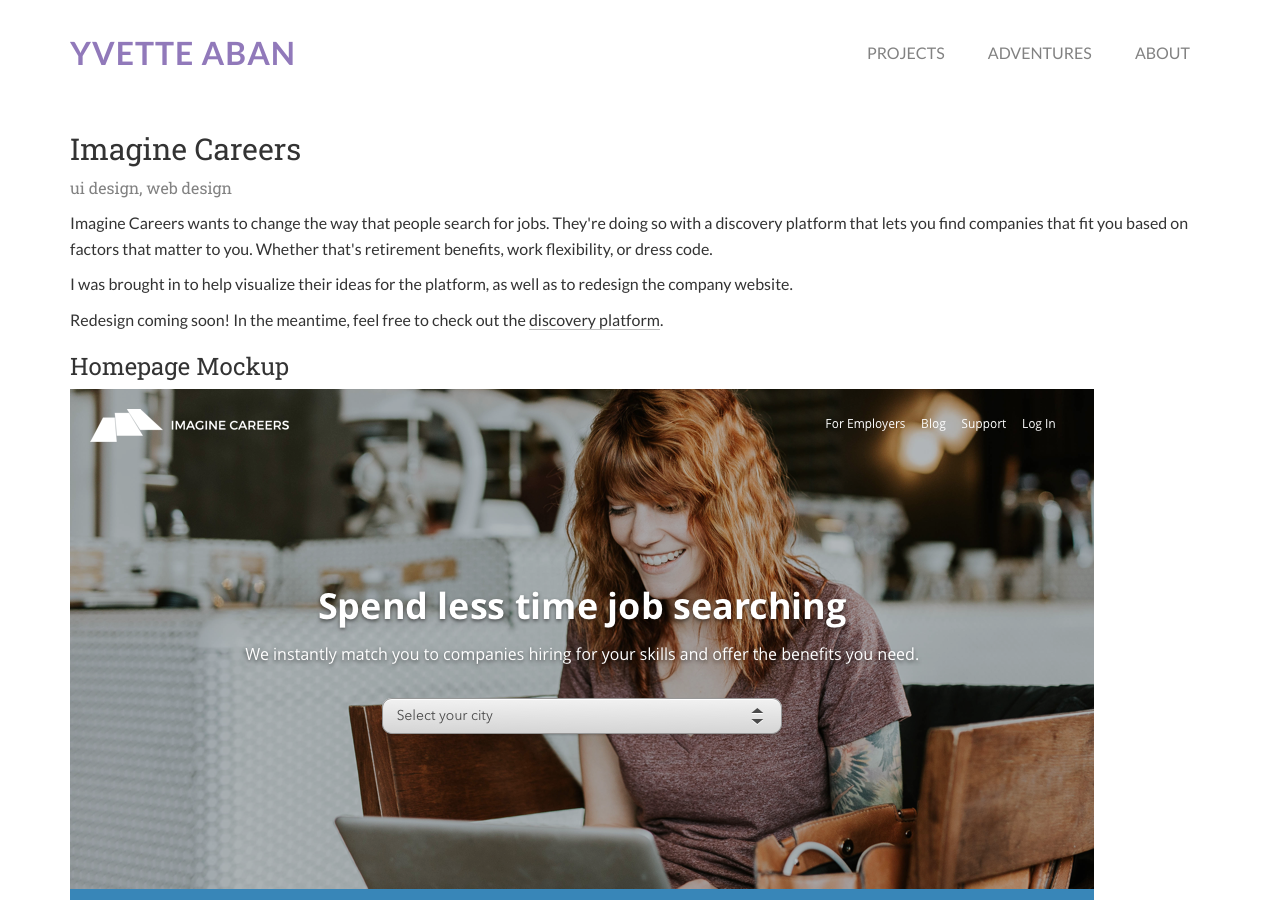
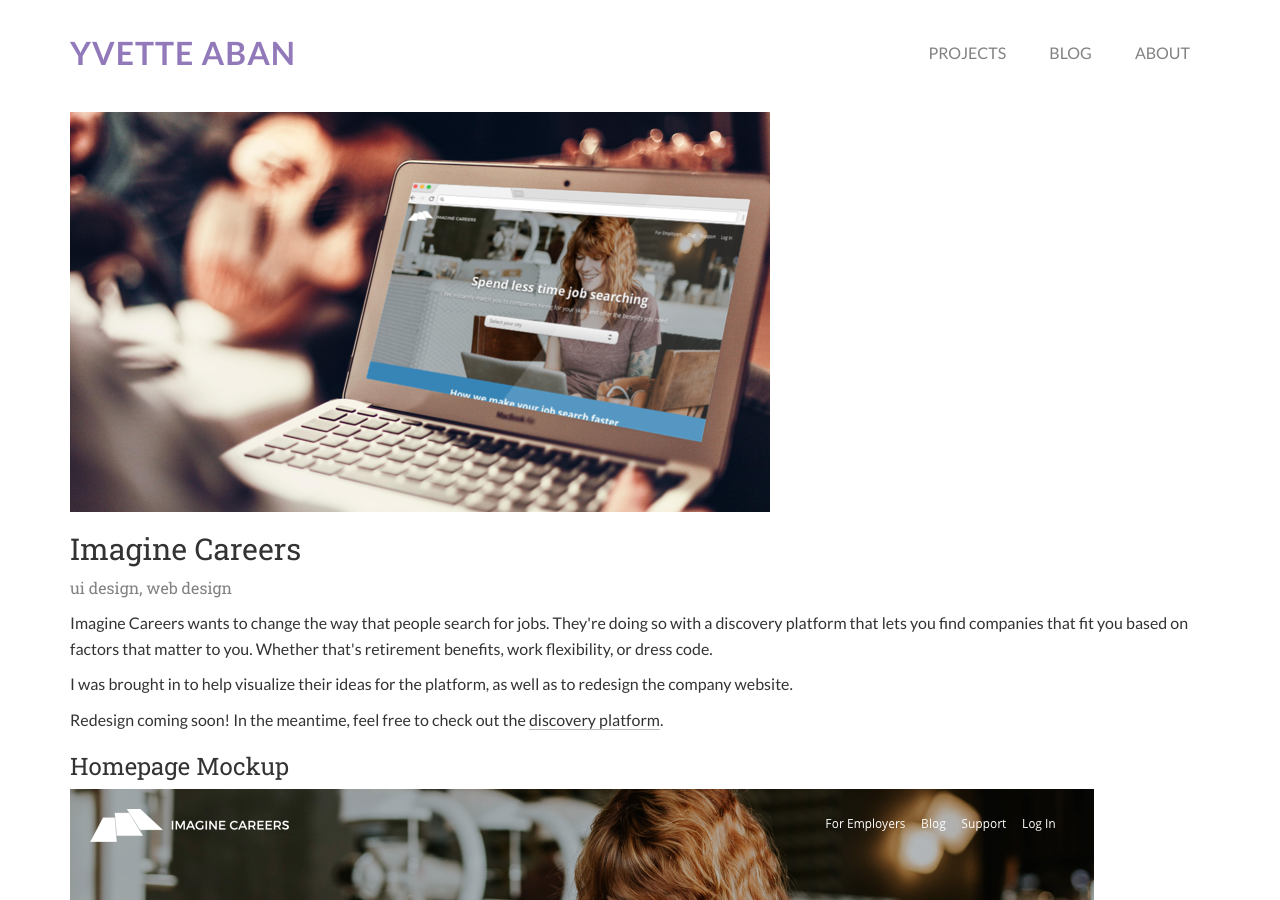
Before and after one commit to yvetteaban/yvetteaban.github.io, a Jekyll site: the page built from projects/imagine-careers/index.html, in a window 1280 px wide and 900 px high. Built offline with Jekyll 4.4.1, drawn with Linux system fonts in a browser that asks for light colours; nearby versions of some CDN libraries.

Commit message:
Added images to the top of projects
Also renamed adventures link to blog

```diff
--- a/_includes/nav.html
+++ b/_includes/nav.html
@@ -4,7 +4,7 @@
 	</div>
 	<ul>
 		<li><a href="/projects">Projects</a></li>
-		<li><a href="/blog">Adventures</a></li>
+		<li><a href="/blog">Blog</a></li>
 		<li><a href="/about">About</a></li>
 	</ul>
 </nav>
--- a/projects/braddock-youth-project/index.html
+++ b/projects/braddock-youth-project/index.html
@@ -3,6 +3,7 @@
 ---
 
 <div class="project-single">
+	<img src="{{ site.baseurl }}/assets/proj-byp.png" alt="Braddock Youth Project flyers">
 
 	<h2>Braddock Youth Project</h2>
 	<p class="tags">graphic design, screen printing</p>
--- a/projects/design-challenge/index.html
+++ b/projects/design-challenge/index.html
@@ -3,6 +3,7 @@
 ---
 
 <div class="project-single">
+	<img src="{{ site.baseurl }}/assets/proj-projectly.png" alt="Design Challenge">
 
 	<h2>Project Management Application</h2>
 	<p class="tags">ui design</p>
--- a/projects/fine-humans/index.html
+++ b/projects/fine-humans/index.html
@@ -3,6 +3,7 @@
 ---
 
 <div class="project-single">
+	<img src="{{ site.baseurl }}/assets/proj-finehumans.png" alt="Fine Humans">
 
 	<h2>Fine Humans</h2>
 	<p class="tags">web development, wordpress, responsive</p>
--- a/projects/imagine-careers/index.html
+++ b/projects/imagine-careers/index.html
@@ -3,6 +3,7 @@
 ---
 
 <div class="project-single">
+	<img src="{{ site.baseurl }}/assets/proj-imaginecareers.png" alt="Imagine Careers">
 
 	<h2>Imagine Careers</h2>
 	<p class="tags">ui design, web design</p>
```
